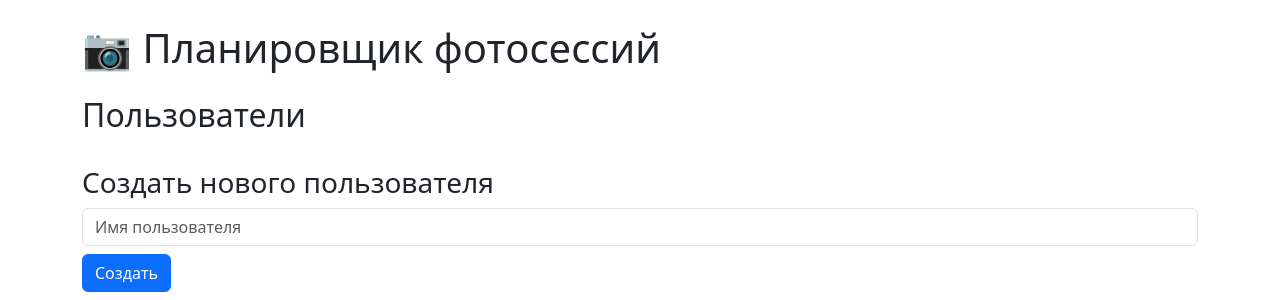
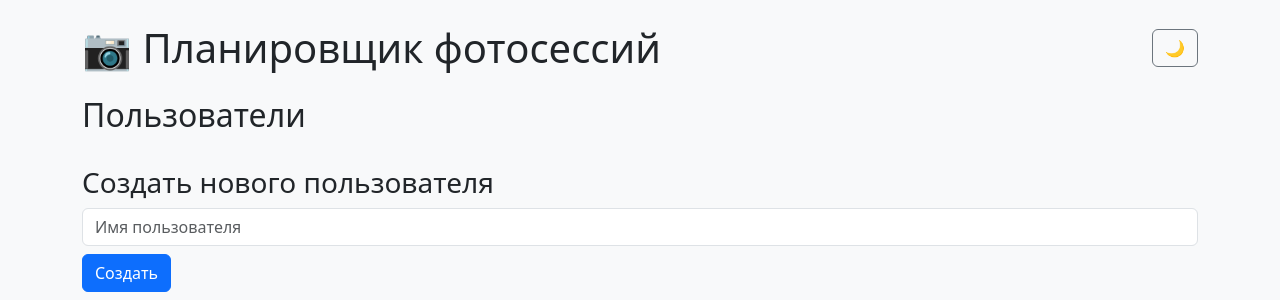
Before and after one commit to a4m123/photoshoot_planner, a Flask app: page / in a window 1280 px wide. Shown: the top 300 px of the page. Run offline with Flask 3, Linux system fonts and the light colour scheme; parts of the project's set-up code (start-up, migrations or seed data) failed here and were passed over.

Commit message:
add dark mode

```diff
--- a/photoshoot_planner/app.py
+++ b/photoshoot_planner/app.py
@@ -357,4 +357,4 @@ def delete_user(user_id):
     return redirect(url_for('index'))
 
 if __name__ == '__main__':
-    app.run(debug=True, port=5005, host='0.0.0.0')
+    app.run(debug=True, port=5010, host='0.0.0.0')
--- a/photoshoot_planner/templates/base.html
+++ b/photoshoot_planner/templates/base.html
@@ -8,12 +8,42 @@
 </head>
 <script src="https://cdn.jsdelivr.net/npm/bootstrap@5.3.0/dist/js/bootstrap.bundle.min.js"></script>
 <body class="p-4">
+
     <div class="container">
-        <h1 class="mb-4"><a href="{{ url_for('index') }}" style="text-decoration:none;color:inherit;">📷</a> Планировщик фотосессий</h1>
+        <div class="d-flex align-items-center justify-content-between mb-4">
+            <h1 class="mb-0"><a href="{{ url_for('index') }}" style="text-decoration:none;color:inherit;">📷</a> Планировщик фотосессий</h1>
+            <button id="theme-toggle" class="btn btn-outline-secondary" title="Переключить тему" type="button">
+                <span id="theme-icon">🌙</span>
+            </button>
+        </div>
         {% block content %}{% endblock %}
     </div>
 
     <script>
+  function setTheme(mode) {
+    if (mode === 'dark') {
+      document.body.classList.add('bg-dark', 'text-light');
+      document.body.classList.remove('bg-light', 'text-dark');
+      document.getElementById('theme-icon').textContent = '☀️';
+    } else {
+      document.body.classList.remove('bg-dark', 'text-light');
+      document.body.classList.add('bg-light', 'text-dark');
+      document.getElementById('theme-icon').textContent = '🌙';
+    }
+    localStorage.setItem('theme', mode);
+  }
+
+  function toggleTheme() {
+    const current = localStorage.getItem('theme') || 'light';
+    setTheme(current === 'dark' ? 'light' : 'dark');
+  }
+
+  document.addEventListener('DOMContentLoaded', function() {
+    const saved = localStorage.getItem('theme') || 'light';
+    setTheme(saved);
+    document.getElementById('theme-toggle').addEventListener('click', toggleTheme);
+  });
+
   if ('serviceWorker' in navigator) {
     navigator.serviceWorker.register('/static/service-worker.js')
       .then(() => console.log('Service Worker registered'))
```
